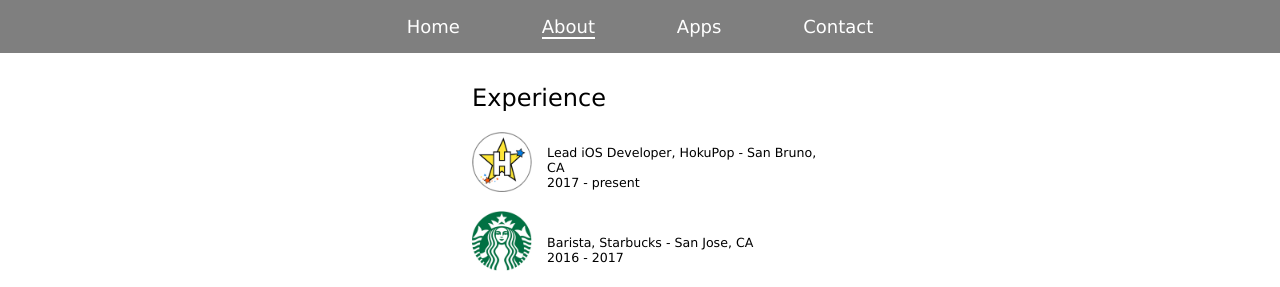
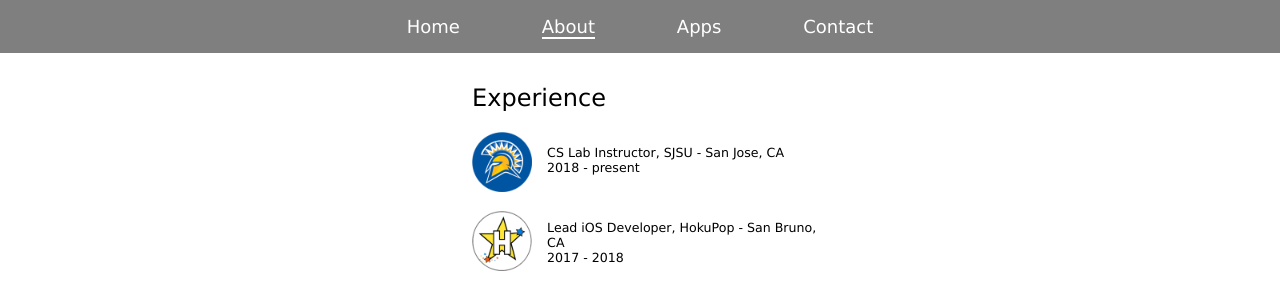
Before and after one commit to timroesner/PersonalWebsite, a plain HTML site: page public/about.html in a window 1280 px wide. Shown: the top 287 px of the page. Drawn offline with Linux system fonts and the light colour scheme.

Commit message:
Updated Experience

```diff
--- a/public/about.html
+++ b/public/about.html
@@ -172,6 +172,7 @@ img.edu {
 <div  class="bio">
 	<h2>Experience</h2>
 	<div class="thumb">
+	<img class="edu" src="images/spartan.png"><br><br>
 	<img class="edu" src="images/HokuPop.png"><br><br>
 	<img class="edu" src="images/starbucks.png"><br><br>
 	<img class="edu" src="images/apple.png"><br><br>
@@ -193,7 +194,8 @@ img.edu {
 	<img class="edu" src="images/into.png">
 </div>
 <div class="texttop">
-<p>Lead iOS Developer, HokuPop - San Bruno, CA<br> 2017 - present</p>
+	<p>CS Lab Instructor, SJSU - San Jose, CA<br> 2018 - present</p>
+	<p>Lead iOS Developer, HokuPop - San Bruno, CA<br> 2017 - 2018</p>
 	<p>Barista, Starbucks - San Jose, CA<br> 2016 - 2017</p>
 	<p>Specialist, Apple - Frankfurt, Germany<br> 2014 - 2015</p>
 	<p>Wifi Technician, freefii.de - Diez, Germany<br> Summer 2014</p>
```
Also changed, not shown: public/index.html (+1 -1 lines), public/images/spartan.png (added), 3 other files. Lines whose indentation alone changed are shown as unchanged.
